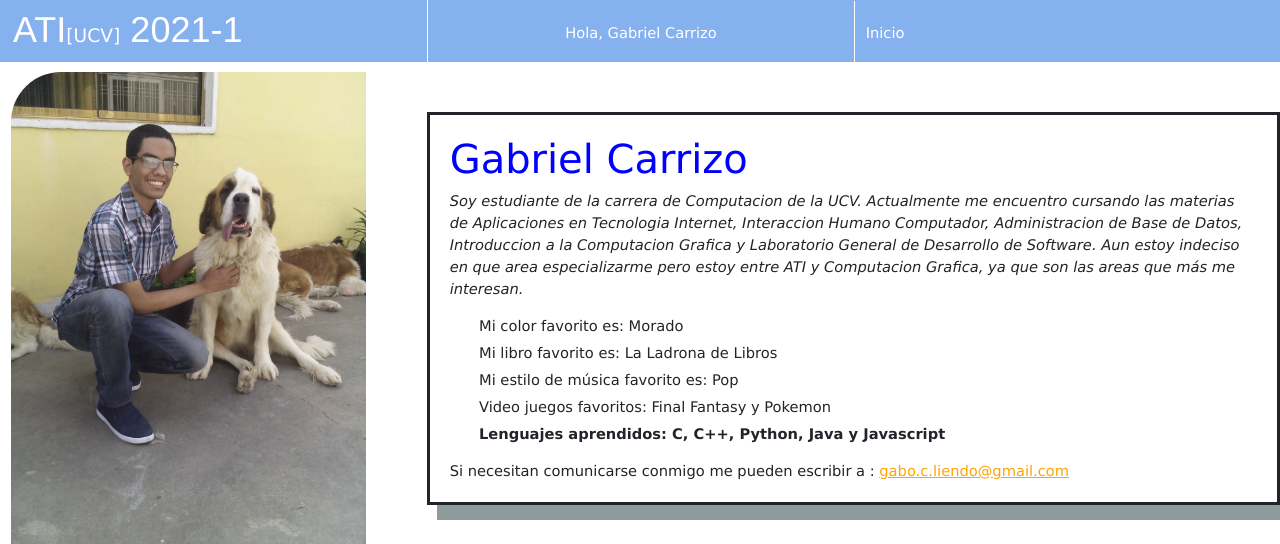
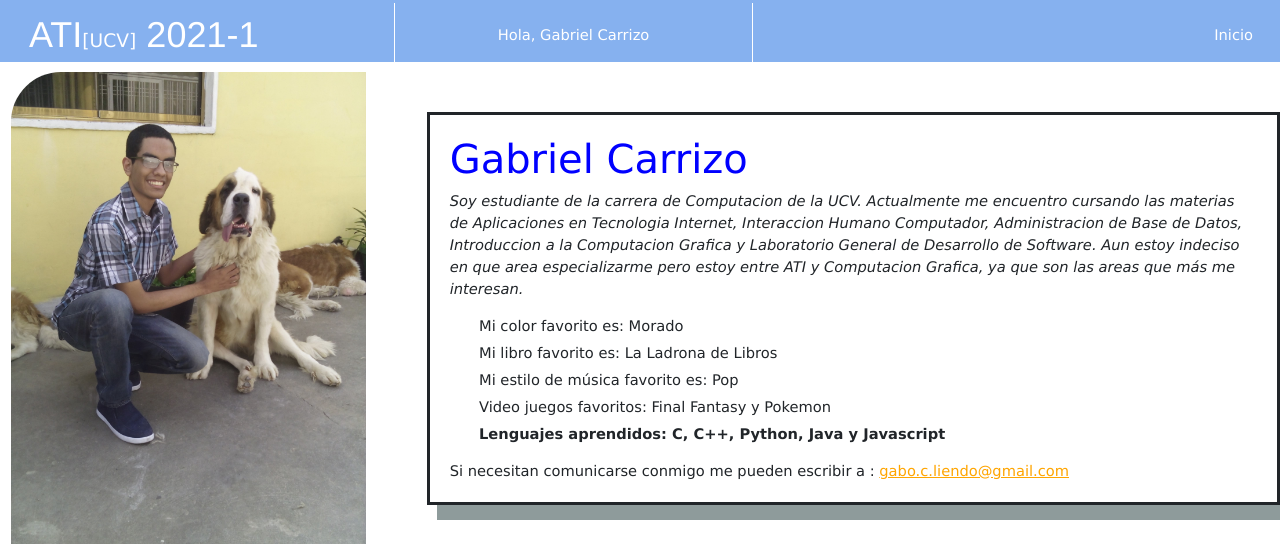
Before and after one commit to Guarenas98/ati_2022_1, a PHP site: page /27031954/perfil.html in a window 1280 px wide. Shown: the top 544 px of the page. Run offline with PHP 8.4, Linux system fonts and the light colour scheme.

Commit message:
responsive header

```diff
--- a/27031954/perfil.html
+++ b/27031954/perfil.html
@@ -20,16 +20,13 @@
 	    <header>
 			<nav class="navbar navbar-expand-lg">
 				<div class="container-fluid custom-nav">
-					<ul class="collapse navbar-collapse row">
+					<ul class="container-fluid">
 						<li class="logo col"> </li>
 						<li class="saludo col"></li>
 						<li class="busqueda col">
 							<a href="index.html"> </a>
 						</li>
 					</ul>
-					<button class="navbar-toggler" type="button" data-bs-toggle="collapse" data-bs-target="#navbarNav" aria-controls="navbarNav" aria-expanded="false" aria-label="Toggle navigation">
-						<span class="navbar-toggler-icon"></span>
-					</button>
 				</div>
 			</nav>
 	    </header>
--- a/css/style.css
+++ b/css/style.css
@@ -27,7 +27,7 @@ nav ul {
   overflow: hidden;
 }
 
-nav ul li {
+nav ul li, nav a{
   float: left;
   border-right: 1px solid #fff;
   line-height: 58px;
```
